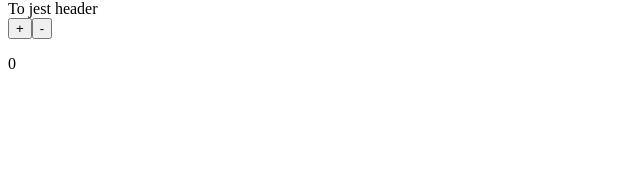
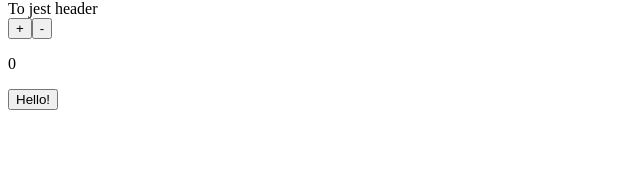
Before and after one commit to IuriiLozenko/clicker, a React (Create React App) app: page / in a window 1280 px wide. Shown: the part 127-300 px from the top of the page, without its empty margins (0-640 px from the left). Built offline with nearby package versions, Linux system fonts and the light colour scheme.

Commit message:
Task 2 09.01.2023

```diff
--- a/src/App.tsx
+++ b/src/App.tsx
@@ -4,6 +4,7 @@ import OurCustomHeader from "./Components/Header/Header";
 //import Display from './Components/Display/Display';
 import Manipulator from './Components/Manipulator/Manipulator';
 import CountDisplay from "./Components/CountDisplay/CountDisplay";
+import GreetAndGenerate from "./Components/GreetAndGenerate/GreetAndGenerate";
 
 // export type count = string | number | boolean;
 
@@ -17,11 +18,20 @@ function App() {
       <OurCustomHeader />
       <Manipulator setCount={setCount} count={count} />
       <CountDisplay count={count} />
+      <GreetAndGenerate />
     </div>
   );
 }
 
 export default App;
+
+// TASK 2. 09.01.2023
+// 1. Stwórz komponent GreetAndGenerate.
+// 2. W tym komponencie stwórz stan message. Otypuj jego wartość jako string. Wartość początkową stanu ustaw na pustego stringa.
+// 3. Stwórz funkcję greet. W środku funkcji greet wywołaj funkcję aktualizującą stan message. Wartość stanu ustawiaj na "Hello! Here's your random number: *wylosowana liczba*". Losowa liczba ma być w jakiś sposób generowana w funkcji greet oraz ma być zaokrąglona do 2 miejsc po przecinku.
+// 4. Stwórz button z textContentem "Hello!". Podepnij do niego click handler w którym wstawisz referencję do funkcji greet.
+// 5. Stwórz element h3 w którym będziesz wyświetlać stan message.
+
 // TASk 1. 09.01.2023
 // 1. Przekazanie funkcji setCount do komponentu manipulator przy pomocy propsów.
 // 2. W komponencie manipulator dodaj click handlery na oba przyciski, po kliknięciu na przycisk "-" zmniejszaj stan count o 1 (czyli wywołaj funkcję setCount i zmniejszaj count o 1), analogicznie dla przycisku + zwiększaj count o 1.
--- /dev/null
+++ b/src/Components/GreetAndGenerate/GreetAndGenerate.tsx
@@ -0,0 +1,17 @@
+import { useState } from "react";
+
+const GreetAndGenerate = () => {
+  const [message, setMessage] = useState<string>("");
+  const greet = () => {
+    setMessage(`Hello! Here's your random number: ${Math.random().toFixed(2)}`);
+  };
+
+  return (
+    <div>
+      <button onClick={greet}>Hello!</button>
+      <h3>{message}</h3>
+    </div>
+  );
+};
+
+export default GreetAndGenerate;
```
